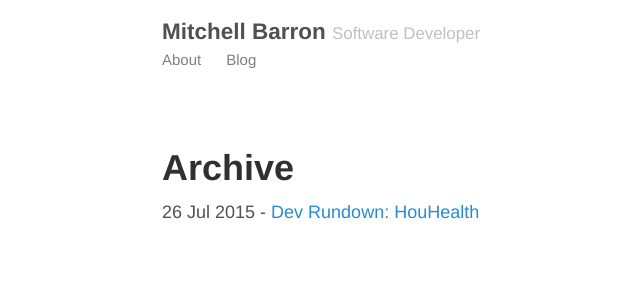
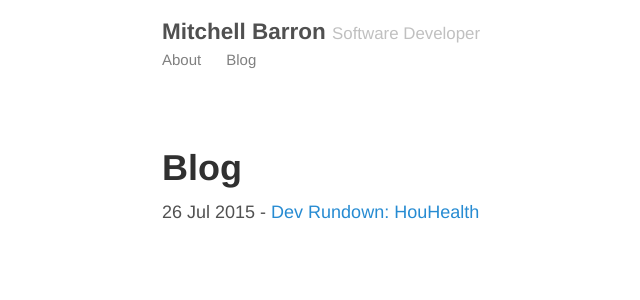
Before and after one commit to mtchllbrrn/mtchllbrrn.github.io, a Jekyll site: the page built from blog.md, in a window 1280 px wide. Shown: the top 300 px of the page, without its empty margins (163-803 px from the left). Built offline with Jekyll 4.4.1, drawn with Linux system fonts in a browser that asks for light colours.

Commit message:
Display 'Blog' rather than 'Archive' at the top of the blog page.

```diff
--- a/_config.yml
+++ b/_config.yml
@@ -35,6 +35,6 @@ gems:
 # Navigation bar contents
 pages_list:
   About: '/about'
-  Blog: '/archive'
+  Blog: '/blog'
   # Resume: '/resume'
   # Projects: '/projects'
--- a/archive.md
+++ b/blog.md
@@ -1,6 +1,6 @@
 ---
 layout: page
-title: Archive
+title: Blog
 ---
 
 {% for post in site.posts %}
```
Also changed, not shown: index.html (renamed from index.md).
